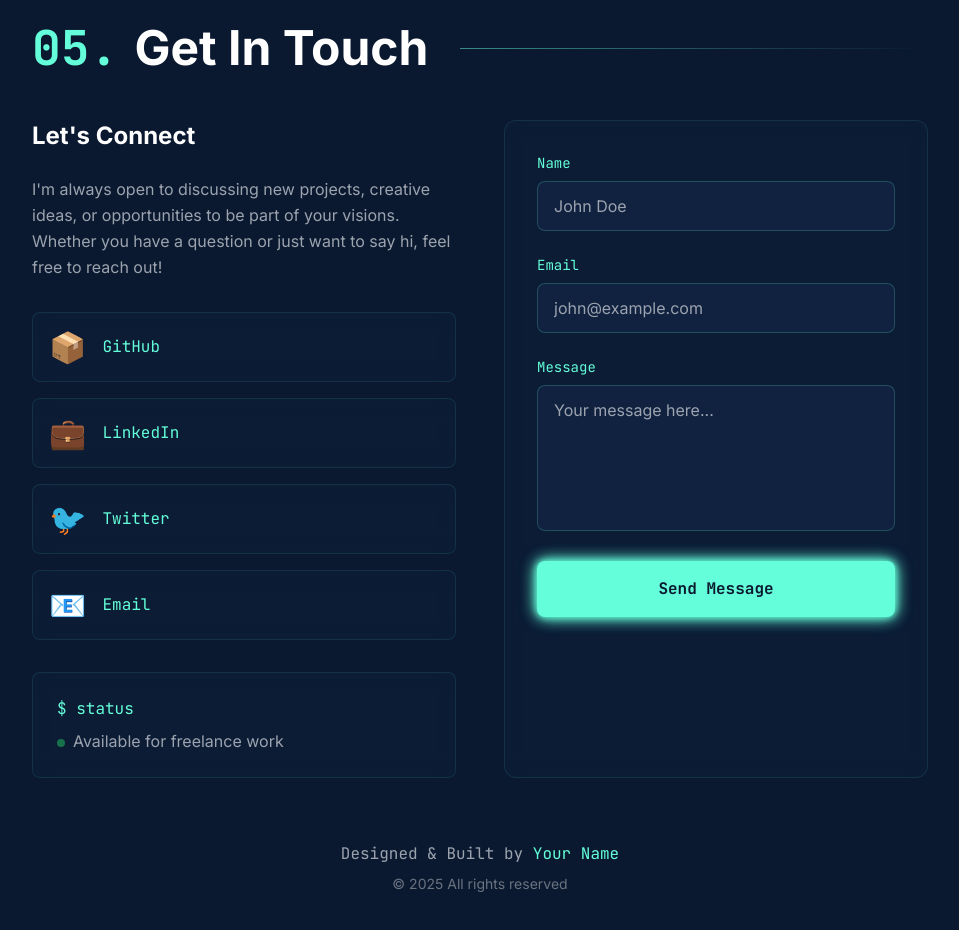
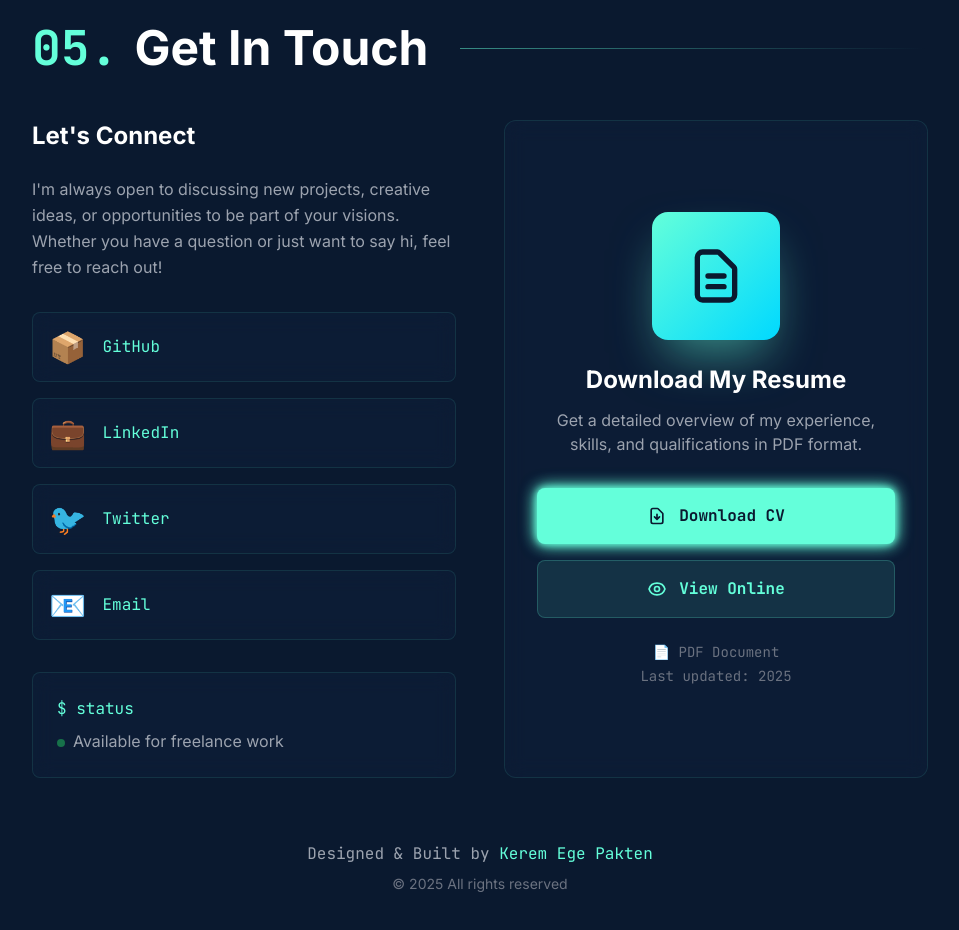
Before and after one commit to egepakten/portfolio-website, a React (Vite) app: page / in a window 1280 px wide. Shown: the part 5500-6430 px from the top of the page, without its empty margins (200-1159 px from the left). Built offline with nearby package versions, Linux system fonts and the light colour scheme.

Commit message:
add: CVDownload Button

```diff
--- a/src/components/Contact.jsx
+++ b/src/components/Contact.jsx
@@ -1,42 +1,26 @@
-import { useState } from "react";
 import { motion } from "framer-motion";
 
 const Contact = () => {
-  const [formData, setFormData] = useState({
-    name: "",
-    email: "",
-    message: "",
-  });
-  const [isSubmitting, setIsSubmitting] = useState(false);
-  const [submitStatus, setSubmitStatus] = useState(null);
+  const socialLinks = [
+    { name: "GitHub", icon: "📦", url: "https://github.com/egepakten" },
+    {
+      name: "LinkedIn",
+      icon: "💼",
+      url: "https://linkedin.com/in/yourprofile",
+    },
+    { name: "Twitter", icon: "🐦", url: "https://twitter.com/yourhandle" },
+    { name: "Email", icon: "📧", url: "mailto:egepakten@example.com" },
+  ];
 
-  const handleChange = (e) => {
-    setFormData({
-      ...formData,
-      [e.target.name]: e.target.value,
-    });
+  const handleDownloadCV = () => {
+    // Create a link element and trigger download
+    const link = document.createElement("a");
+    link.href = "/CV_Kerem Ege Pakten.pdf";
+    link.download = "CV_Kerem_Ege_Pakten.pdf";
+    document.body.appendChild(link);
+    link.click();
+    document.body.removeChild(link);
   };
-
-  const handleSubmit = async (e) => {
-    e.preventDefault();
-    setIsSubmitting(true);
-
-    // Simulate form submission
-    setTimeout(() => {
-      setIsSubmitting(false);
-      setSubmitStatus("success");
-      setFormData({ name: "", email: "", message: "" });
-
-      setTimeout(() => setSubmitStatus(null), 3000);
-    }, 1500);
-  };
-
-  const socialLinks = [
-    { name: "GitHub", icon: "📦", url: "https://github.com" },
-    { name: "LinkedIn", icon: "💼", url: "https://linkedin.com" },
-    { name: "Twitter", icon: "🐦", url: "https://twitter.com" },
-    { name: "Email", icon: "📧", url: "mailto:your@email.com" },
-  ];
 
   return (
     <section
@@ -99,99 +83,102 @@ const Contact = () => {
               </div>
             </div>
 
-            {/* Contact Form */}
-            <motion.form
-              onSubmit={handleSubmit}
+            {/* CV Download Section */}
+            <motion.div
               initial={{ opacity: 0, x: 20 }}
               whileInView={{ opacity: 1, x: 0 }}
               transition={{ duration: 0.8 }}
               viewport={{ once: true }}
-              className="glass rounded-xl p-8"
+              className="glass rounded-xl p-8 flex flex-col items-center justify-center"
             >
-              <div className="space-y-6">
-                <div>
-                  <label
-                    htmlFor="name"
-                    className="block text-sm font-mono text-accent-cyan mb-2"
+              {/* CV Icon */}
+              <div className="mb-6">
+                <div className="w-32 h-32 bg-gradient-to-br from-accent-cyan to-accent-teal rounded-2xl flex items-center justify-center shadow-2xl shadow-accent-cyan/50">
+                  <svg
+                    className="w-16 h-16 text-navy-dark"
+                    fill="none"
+                    stroke="currentColor"
+                    viewBox="0 0 24 24"
                   >
-                    Name
-                  </label>
-                  <input
-                    type="text"
-                    id="name"
-                    name="name"
-                    value={formData.name}
-                    onChange={handleChange}
-                    required
-                    className="w-full px-4 py-3 bg-navy-light border border-accent-cyan/20 rounded-lg focus:border-accent-cyan focus:outline-none transition-colors text-white"
-                    placeholder="John Doe"
+                    <path
+                      strokeLinecap="round"
+                      strokeLinejoin="round"
+                      strokeWidth={2}
+                      d="M9 12h6m-6 4h6m2 5H7a2 2 0 01-2-2V5a2 2 0 012-2h5.586a1 1 0 01.707.293l5.414 5.414a1 1 0 01.293.707V19a2 2 0 01-2 2z"
+                    />
+                  </svg>
+                </div>
+              </div>
+
+              {/* CV Info */}
+              <h3 className="text-2xl font-bold mb-3 text-center">
+                Download My Resume
+              </h3>
+              <p className="text-gray-400 text-center mb-8 max-w-sm">
+                Get a detailed overview of my experience, skills, and
+                qualifications in PDF format.
+              </p>
+
+              {/* Download Button */}
+              <motion.button
+                onClick={handleDownloadCV}
+                whileHover={{ scale: 1.05 }}
+                whileTap={{ scale: 0.95 }}
+                className="w-full py-4 rounded-lg font-mono font-bold bg-accent-cyan text-navy-dark hover:bg-accent-teal transition-all duration-300 animate-glow flex items-center justify-center gap-3 group"
+              >
+                <svg
+                  className="w-5 h-5 group-hover:animate-bounce"
+                  fill="none"
+                  stroke="currentColor"
+                  viewBox="0 0 24 24"
+                >
+                  <path
+                    strokeLinecap="round"
+                    strokeLinejoin="round"
+                    strokeWidth={2}
+                    d="M12 10v6m0 0l-3-3m3 3l3-3m2 8H7a2 2 0 01-2-2V5a2 2 0 012-2h5.586a1 1 0 01.707.293l5.414 5.414a1 1 0 01.293.707V19a2 2 0 01-2 2z"
                   />
-                </div>
+                </svg>
+                Download CV
+              </motion.button>
 
-                <div>
-                  <label
-                    htmlFor="email"
-                    className="block text-sm font-mono text-accent-cyan mb-2"
-                  >
-                    Email
-                  </label>
-                  <input
-                    type="email"
-                    id="email"
-                    name="email"
-                    value={formData.email}
-                    onChange={handleChange}
-                    required
-                    className="w-full px-4 py-3 bg-navy-light border border-accent-cyan/20 rounded-lg focus:border-accent-cyan focus:outline-none transition-colors text-white"
-                    placeholder="john@example.com"
+              {/* View Online Button */}
+              <motion.a
+                href="/CV_Kerem Ege Pakten.pdf"
+                target="_blank"
+                rel="noopener noreferrer"
+                whileHover={{ scale: 1.05 }}
+                whileTap={{ scale: 0.95 }}
+                className="w-full mt-4 py-4 rounded-lg font-mono font-semibold bg-accent-cyan/10 text-accent-cyan border border-accent-cyan/20 hover:bg-accent-cyan/20 transition-all duration-300 flex items-center justify-center gap-3 group"
+              >
+                <svg
+                  className="w-5 h-5"
+                  fill="none"
+                  stroke="currentColor"
+                  viewBox="0 0 24 24"
+                >
+                  <path
+                    strokeLinecap="round"
+                    strokeLinejoin="round"
+                    strokeWidth={2}
+                    d="M15 12a3 3 0 11-6 0 3 3 0 016 0z"
                   />
-                </div>
+                  <path
+                    strokeLinecap="round"
+                    strokeLinejoin="round"
+                    strokeWidth={2}
+                    d="M2.458 12C3.732 7.943 7.523 5 12 5c4.478 0 8.268 2.943 9.542 7-1.274 4.057-5.064 7-9.542 7-4.477 0-8.268-2.943-9.542-7z"
+                  />
+                </svg>
+                View Online
+              </motion.a>
 
-                <div>
-                  <label
-                    htmlFor="message"
-                    className="block text-sm font-mono text-accent-cyan mb-2"
-                  >
-                    Message
-                  </label>
-                  <textarea
-                    id="message"
-                    name="message"
-                    value={formData.message}
-                    onChange={handleChange}
-                    required
-                    rows="5"
-                    className="w-full px-4 py-3 bg-navy-light border border-accent-cyan/20 rounded-lg focus:border-accent-cyan focus:outline-none transition-colors text-white resize-none"
-                    placeholder="Your message here..."
-                  />
-                </div>
-
-                <motion.button
-                  type="submit"
-                  whileHover={{ scale: 1.05 }}
-                  whileTap={{ scale: 0.95 }}
-                  disabled={isSubmitting}
-                  className={`w-full py-4 rounded-lg font-mono font-bold transition-all duration-300 ${
-                    isSubmitting
-                      ? "bg-accent-cyan/50 cursor-not-allowed"
-                      : submitStatus === "success"
-                      ? "bg-green-500 text-white"
-                      : "bg-accent-cyan text-navy-dark hover:bg-accent-teal animate-glow"
-                  }`}
-                >
-                  {isSubmitting ? (
-                    <span className="flex items-center justify-center gap-2">
-                      <span className="inline-block w-4 h-4 border-2 border-navy-dark border-t-transparent rounded-full animate-spin" />
-                      Sending...
-                    </span>
-                  ) : submitStatus === "success" ? (
-                    "✓ Message Sent!"
-                  ) : (
-                    "Send Message"
-                  )}
-                </motion.button>
+              {/* File Info */}
+              <div className="mt-6 text-center text-sm text-gray-500 font-mono">
+                <p>📄 PDF Document</p>
+                <p className="mt-1">Last updated: 2025</p>
               </div>
-            </motion.form>
+            </motion.div>
           </div>
 
           {/* Footer */}
@@ -204,7 +191,7 @@ const Contact = () => {
           >
             <p className="text-gray-400 font-mono">
               Designed & Built by{" "}
-              <span className="text-accent-cyan">Your Name</span>
+              <span className="text-accent-cyan">Kerem Ege Pakten</span>
             </p>
             <p className="text-gray-500 text-sm mt-2">
               © 2025 All rights reserved
```
Also changed, not shown: 2 other files (tests, documents, lock files or other folders).
